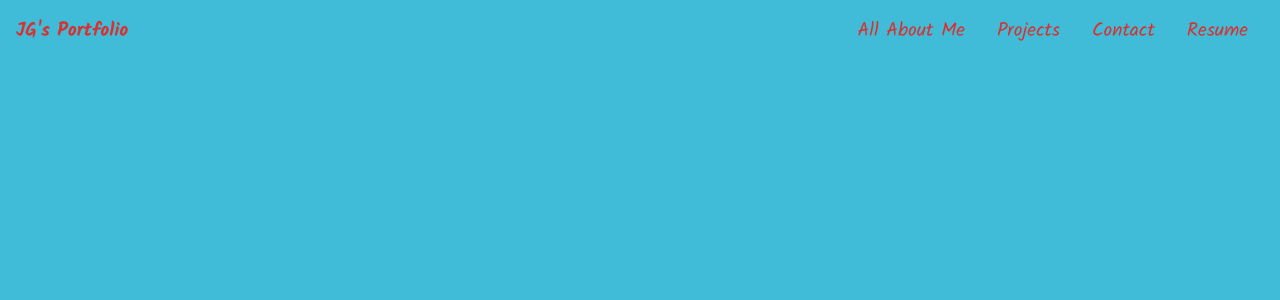
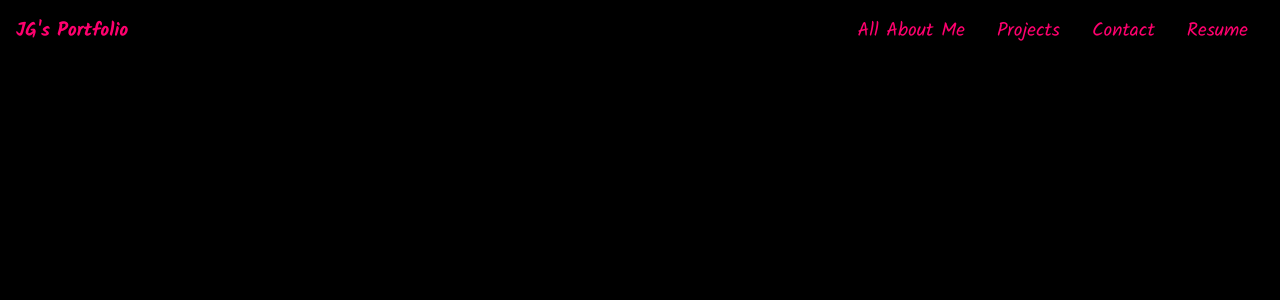
Before and after one commit to Jadyngg19/portfolio-remastered, a React (Create React App) app in the folder portfolio-remastered/: page / in a window 1280 px wide. Shown: the top 300 px of the page. Built offline with nearby package versions, Linux system fonts and the light colour scheme.

Commit message:
Changing navbar colors again

```diff
--- a/portfolio-remastered/src/components/NavBar/NavBar.css
+++ b/portfolio-remastered/src/components/NavBar/NavBar.css
@@ -33,12 +33,12 @@
         align-items: center;
         width: 100%;
         height: 100vh;
-        background: #40BCD8;
+        background: black;
         position: absolute;
         top: 0;
         left: -100%;
         z-index: -3;
-
+        transition: 0.3s;
     }
 
     .nav-menu.active{
--- a/portfolio-remastered/src/index.css
+++ b/portfolio-remastered/src/index.css
@@ -7,11 +7,11 @@
 }
 
 body{
-    background-color: #40BCD8;
+    background-color: black;
 }
 
 h1, h4, p, a{
-    color: #D63230;
+    color: #FF006E;
     text-decoration: none;
 }
 
```
